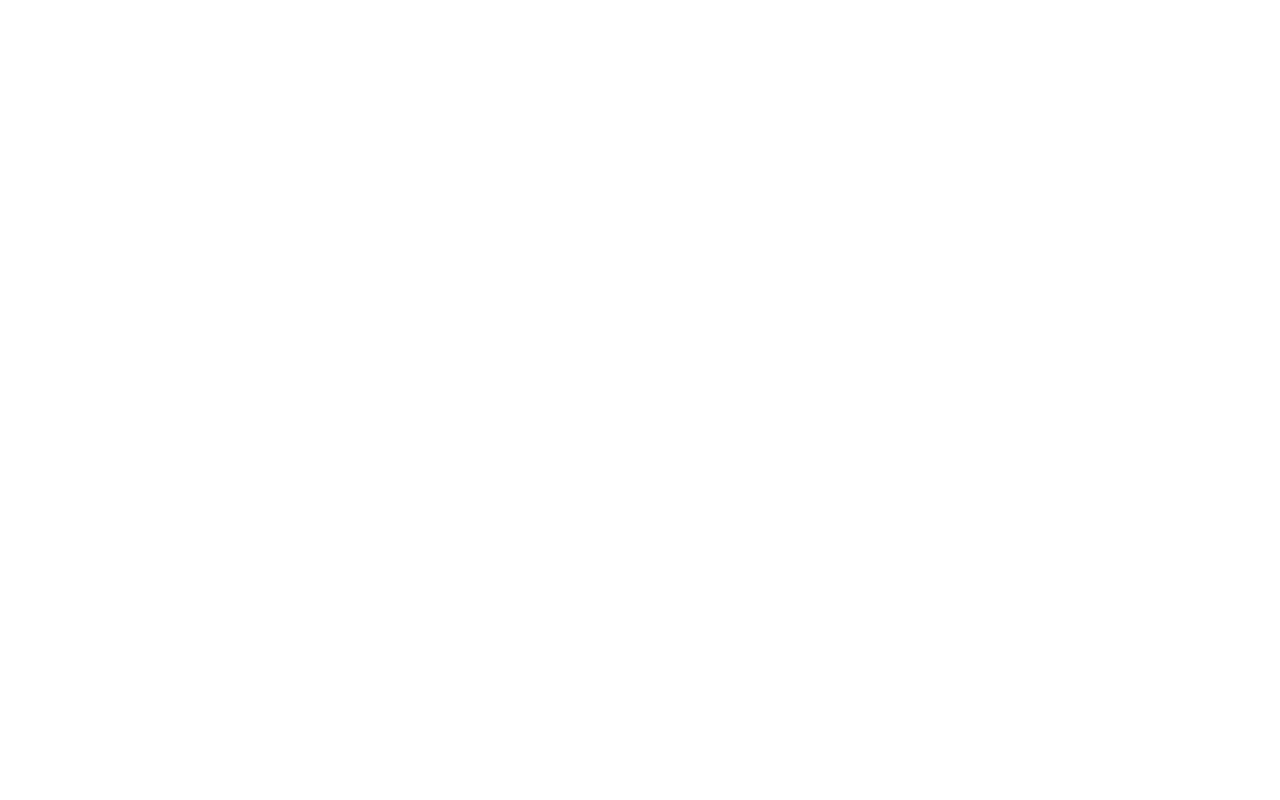
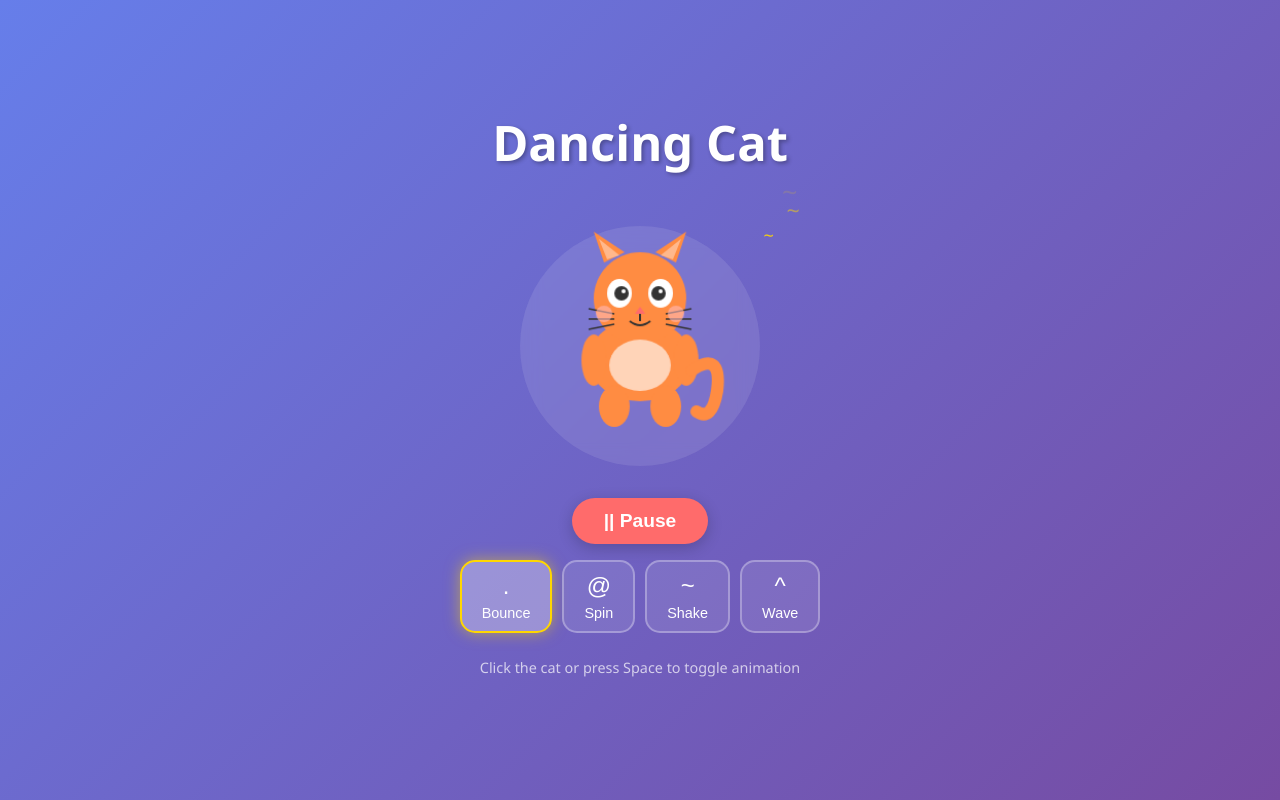
Before and after one commit to sangsookim2/dancing-dog, a plain HTML site: page index.html in a window 1280 px wide. Drawn offline with Linux system fonts and the light colour scheme; the site is published under a folder, as on GitHub Pages, so addresses that start at the root find nothing.

Commit message:
Fix asset paths for GitHub Pages

```diff
--- a/index.html
+++ b/index.html
@@ -2,11 +2,11 @@
 <html lang="en">
   <head>
     <meta charset="UTF-8" />
-    <link rel="icon" type="image/svg+xml" href="/vite.svg" />
+    <link rel="icon" type="image/svg+xml" href="./vite.svg" />
     <meta name="viewport" content="width=device-width, initial-scale=1.0" />
-    <title>dancing-cat</title>
-    <script type="module" crossorigin src="/assets/index-BRpCIAcH.js"></script>
-    <link rel="stylesheet" crossorigin href="/assets/index-DDJ2CrMC.css">
+    <title>Dancing Cat</title>
+    <script type="module" crossorigin src="./assets/index-BRpCIAcH.js"></script>
+    <link rel="stylesheet" crossorigin href="./assets/index-DDJ2CrMC.css">
   </head>
   <body>
     <div id="root"></div>
```
